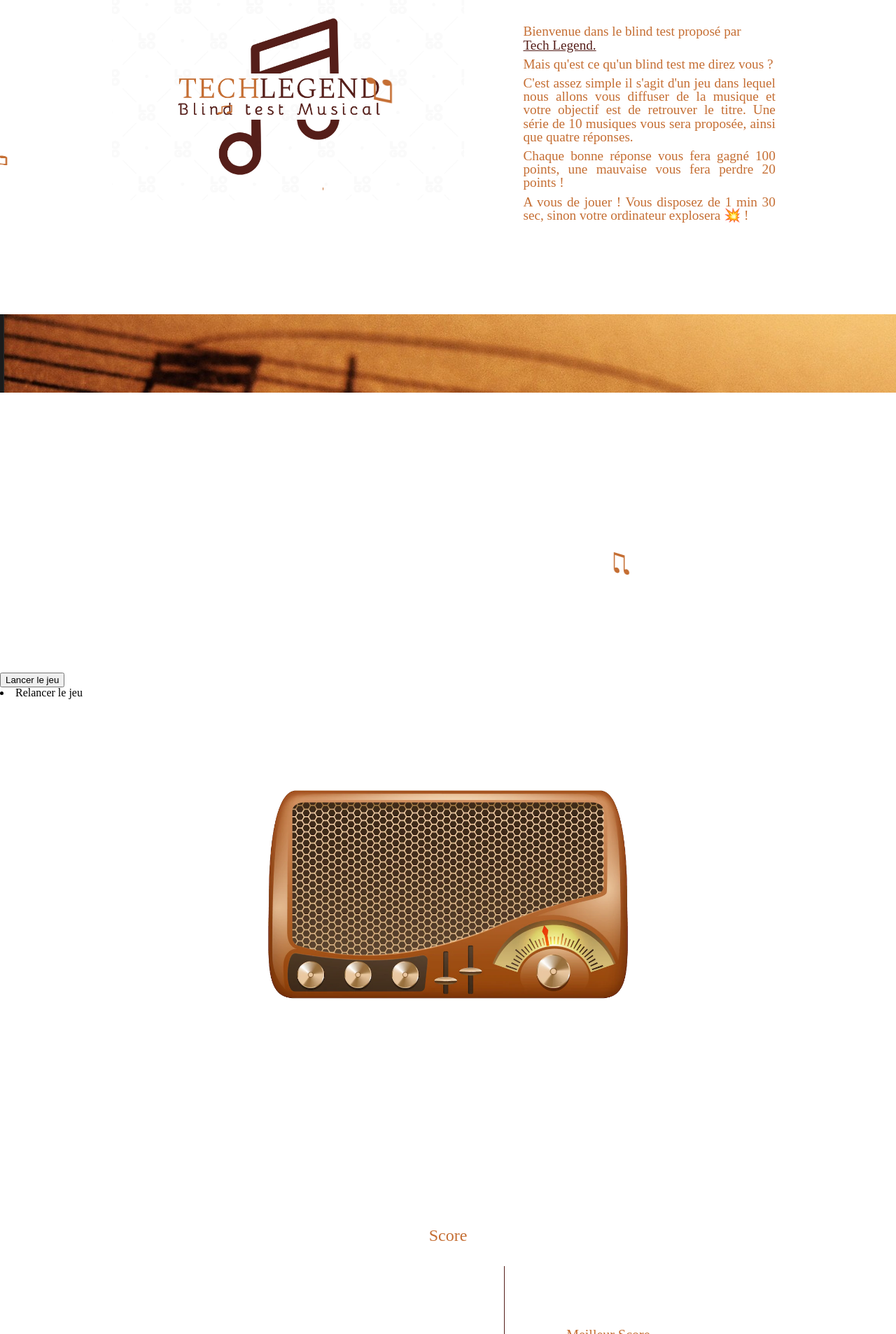
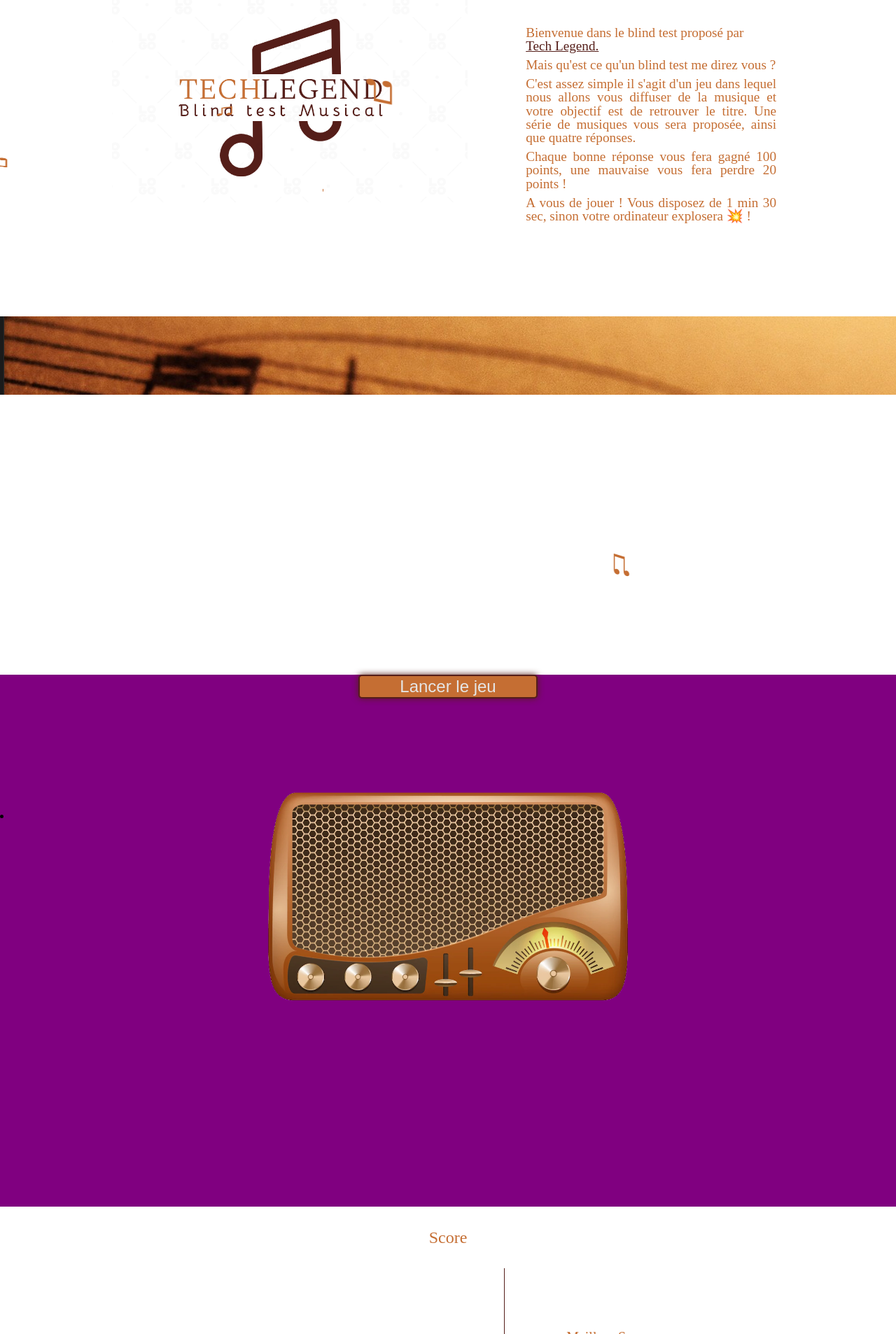
Before and after one commit to WildCodeSchool/2022-09-JS-Lille-project-2-g1-techlegends, a React (Vite) app in the folder frontend/: page /game in a window 1280 px wide. Shown: the part 254-2160 px from the top of the page at 70% size. Built offline with nearby package versions, Linux system fonts and the light colour scheme.

Commit message:
newhomev3

```diff
--- a/frontend/src/components/Button/style.jsx
+++ b/frontend/src/components/Button/style.jsx
@@ -4,10 +4,13 @@ export default styled.article`
   .buttonRepsonse {
     display: flex;
     justify-content: center;
+    align-items: center;
     text-align: center;
-    width: 50%;
+    vertical-align: center;
+    width: 40rem;
     margin: auto;
-    margin-top: 3%;
+    margin-top: 1.5rem;
+    height: 3rem;
     font-size: 1rem;
     background-color: #c56e33;
     border: #551e19 2px solid;
--- a/frontend/src/components/Video/style.jsx
+++ b/frontend/src/components/Video/style.jsx
@@ -6,5 +6,5 @@ export default styled.article`
   left: 25%;
   max-width: 300px;
   z-index: 10;
-  opacity: 0.8;
+  opacity: 0;
 `;
--- a/frontend/src/pages/Game/Game.jsx
+++ b/frontend/src/pages/Game/Game.jsx
@@ -24,7 +24,7 @@ export default function Game() {
   };
   return (
     <GameStyle>
-      <button type="button" onClick={getData}>
+      <button type="button" className="playingGame" onClick={getData}>
         Lancer le jeu
       </button>
       {songs[0] ? (
@@ -42,11 +42,16 @@ export default function Game() {
               getData={getData}
             />
           ))}
-          <p> SCORE : {counter === 0 ? "0 point" : `${counter} points!`} </p>
-          <Countdown />
+
+          <div className="score">
+            <p> SCORE : {counter === 0 ? "0 point" : `${counter} points !`} </p>{" "}
+          </div>
+          <div className="Countdown">
+            <Countdown />
+          </div>
         </>
       ) : (
-        <li>Relancer le jeu</li>
+        <li />
       )}
     </GameStyle>
   );
--- a/frontend/src/pages/Game/style.jsx
+++ b/frontend/src/pages/Game/style.jsx
@@ -3,6 +3,7 @@ import image from "@assets/Transistor.png";
 
 export default styled.section`
   height: 95vh;
+  background-color: purple;
   background-image: url(${image});
   background-repeat: no-repeat;
   background-size: contain;
@@ -13,8 +14,8 @@ export default styled.section`
     text-align: center;
     width: 20%;
     margin: auto;
-    margin-bottom: 4%;
-    margin-top: 4%;
+    margin-bottom: 10rem;
+    margin-top: 5rem;
     font-size: 1.5rem;
     background-color: #c56e33;
     border: #551e19 2px solid;
--- a/frontend/src/pages/Rules/Rules.jsx
+++ b/frontend/src/pages/Rules/Rules.jsx
@@ -41,8 +41,7 @@ export default function Rules() {
           <p>
             C'est assez simple il s'agit d'un jeu dans lequel nous allons vous
             diffuser de la musique et votre objectif est de retrouver le titre.
-            Une série de 10 musiques vous sera proposée, ainsi que quatre
-            réponses.
+            Une série de musiques vous sera proposée, ainsi que quatre réponses.
           </p>
           <p>
             Chaque bonne réponse vous fera gagné 100 points, une mauvaise vous
```
